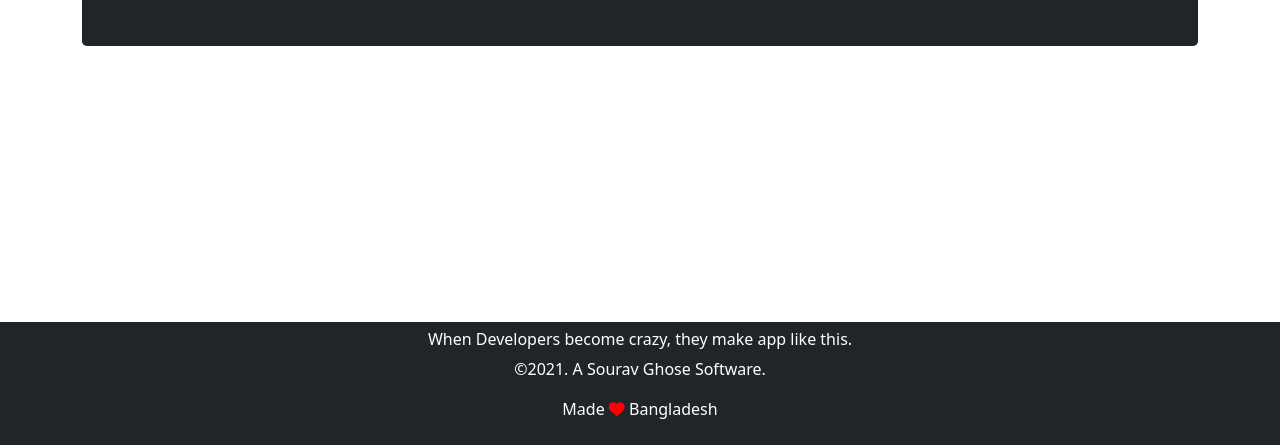
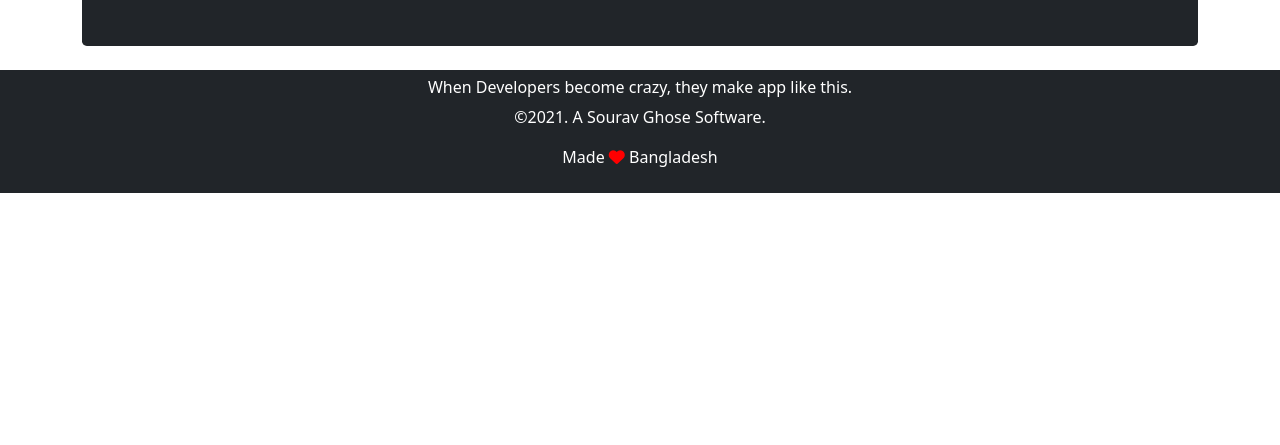
Before and after one commit to souravghose/love-checker, a plain HTML site: page index.html in a window 1280 px wide. Shown: the part 355-800 px from the top of the page. Drawn offline with nearby package versions, Linux system fonts and the light colour scheme.

Commit message:
change fixed bottom

```diff
--- a/index.html
+++ b/index.html
@@ -31,6 +31,7 @@
     <main class="container my-4">
         <h1 class="h4 text-uppercase"> See How Much Your Boyfriend Loves you</h1>
         <br>
+
         <div class="row gx-2 gy-3">
             <div class="col-6">
                 <input type="text" id="yourName" class="form-control" placeholder="Your Name">
@@ -43,13 +44,14 @@
         </div>
 
 
+
         <div class="container bg-dark py-5 my-3 rounded rounded-3">
             <h1 id="p1">Results will be here...</h1>
         </div>
 
     </main>
 
-    <footer class="bg-dark container-fluid py-2 fixed-bottom">
+    <footer class="bg-dark container-fluid py-2 fixed-lg-bottom">
         <h6 class="text-center text-white">When Developers become crazy, they make app like this.</h6>
         <p class="text-center text-white">&copy;2021. A Sourav Ghose Software.</p>
         <p class="text-center text-white">Made <i class='fas fa-heart'></i> Bangladesh
```
